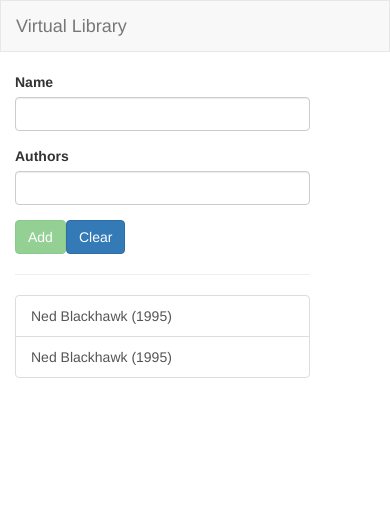
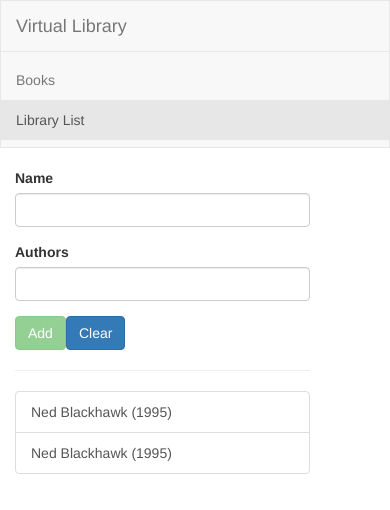
Before and after one commit to Reut212/Library-Management, an Angular app: page /library-list in a window 390 px wide. Shown: the top 510 px of the page. Built offline with nearby package versions, Linux system fonts and the light colour scheme.

Commit message:
responsive header

```diff
--- a/src/app/header/header.component.html
+++ b/src/app/header/header.component.html
@@ -4,7 +4,7 @@
       <a routerLink="/" class="navbar-brand">Virtual Library</a>
     </div>
     <div
-    class="collapse navbar-collapse">
+    class="navbar-collapse">
       <ul class="nav navbar-nav">
         <li routerLinkActive="active"><a routerLink="/books">Books</a></li>
         <li routerLinkActive="active"><a routerLink="/library-list">Library List</a></li>
--- a/src/app/library-list/library-list.component.ts
+++ b/src/app/library-list/library-list.component.ts
@@ -1,7 +1,7 @@
 import { Component, OnDestroy, OnInit } from '@angular/core';
-import { Subscription } from 'rxjs';
 import { BookDetailes } from '../shared/bookDetailes.model';
 import { LibraryListService } from './library-list.service';
+import { Subscription } from 'rxjs-compat';
 
 @Component({
   selector: 'app-library-list',
```
